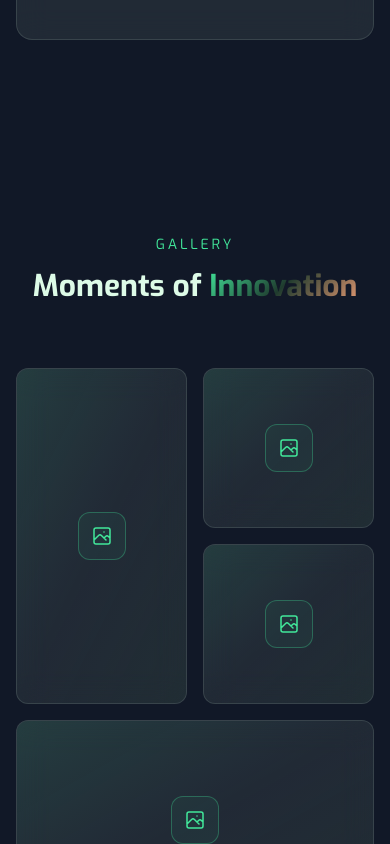
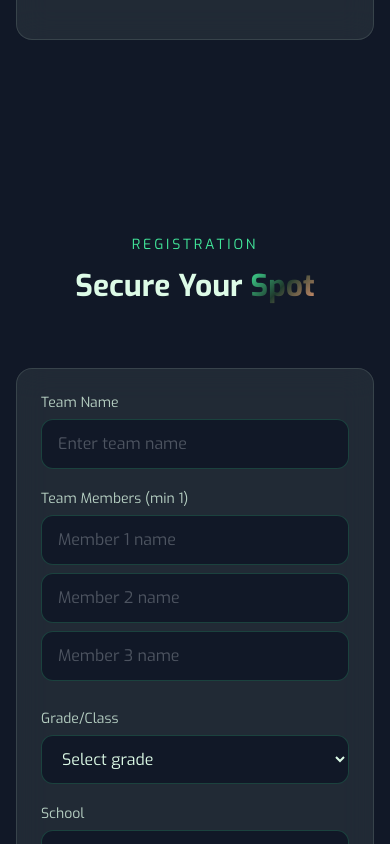
Before and after one commit to aaradhyari/ANVIKSHA, a React (Vite) app: page / in a window 390 px wide. Shown: the part 8080-8924 px from the top of the page. Built offline with nearby package versions, Linux system fonts and the light colour scheme.

Commit message:
Removed Gallery

```diff
--- a/src/App.jsx
+++ b/src/App.jsx
@@ -8,7 +8,6 @@ import Rulebook from './components/Rulebook';
 import JudgingCriteria from './components/JudgingCriteria';
 import Workshop from './components/Workshop';
 import Team from './components/Team';
-import Gallery from './components/Gallery';
 import Registration from './components/Registration';
 import Contact from './components/Contact';
 
@@ -26,7 +25,6 @@ export default function App() {
         <JudgingCriteria />
         <Workshop />
         <Team />
-        <Gallery />
         <Registration />
         <Contact />
       </main>
--- a/src/components/Gallery.jsx
+++ /dev/null
@@ -1,58 +0,0 @@
-import { motion } from 'framer-motion';
-
-const images = [
-  { id: 1, label: 'Innovation Lab', span: 'row-span-2' },
-  { id: 2, label: 'Research Session', span: '' },
-  { id: 3, label: 'Team Collaboration', span: '' },
-  { id: 4, label: 'Tech Expo', span: 'col-span-2' },
-  { id: 5, label: 'Award Ceremony', span: '' },
-  { id: 6, label: 'Workshop', span: 'row-span-2' },
-  { id: 7, label: 'Networking', span: '' },
-];
-
-export default function Gallery() {
-  return (
-    <section id="gallery" className="relative py-24 md:py-32">
-      <div className="max-w-7xl mx-auto px-4 sm:px-6 lg:px-8">
-        <motion.div
-          initial={{ opacity: 0, y: 30 }}
-          whileInView={{ opacity: 1, y: 0 }}
-          viewport={{ once: true }}
-          className="text-center mb-16"
-        >
-          <span className="text-neon-emerald text-sm uppercase tracking-[0.2em]">Gallery</span>
-          <h2 className="text-3xl md:text-5xl font-bold text-frosted-mint mt-3">
-            Moments of{' '}
-            <span className="gradient-text">Innovation</span>
-          </h2>
-        </motion.div>
-
-        <div className="grid grid-cols-2 md:grid-cols-4 gap-4 max-w-5xl mx-auto">
-          {images.map((img, i) => (
-            <motion.div
-              key={img.id}
-              initial={{ opacity: 0, scale: 0.9 }}
-              whileInView={{ opacity: 1, scale: 1 }}
-              viewport={{ once: true }}
-              transition={{ delay: i * 0.05 }}
-              className={`group relative glass rounded-xl overflow-hidden cursor-pointer ${img.span}`}
-              style={{ minHeight: img.span ? '200px' : '160px' }}
-            >
-              <div className="absolute inset-0 bg-gradient-to-br from-neon-emerald/10 via-transparent to-midnight-evergreen/20 group-hover:scale-105 transition-transform duration-500" />
-              <div className="absolute inset-0 flex items-center justify-center">
-                <div className="w-12 h-12 rounded-xl border border-neon-emerald/30 bg-neon-emerald/5 flex items-center justify-center">
-                  <svg className="w-6 h-6 text-neon-emerald" fill="none" viewBox="0 0 24 24" stroke="currentColor">
-                    <path strokeLinecap="round" strokeLinejoin="round" strokeWidth={1.5} d="M4 16l4.586-4.586a2 2 0 012.828 0L16 16m-2-2l1.586-1.586a2 2 0 012.828 0L20 14m-6-6h.01M6 20h12a2 2 0 002-2V6a2 2 0 00-2-2H6a2 2 0 00-2 2v12a2 2 0 002 2z" />
-                  </svg>
-                </div>
-              </div>
-              <div className="absolute bottom-0 left-0 right-0 p-3 bg-gradient-to-t from-cosmic-navy/90 to-transparent opacity-0 group-hover:opacity-100 transition-opacity duration-300">
-                <span className="text-sm text-frosted-mint">{img.label}</span>
-              </div>
-            </motion.div>
-          ))}
-        </div>
-      </div>
-    </section>
-  );
-}
--- a/src/components/Navbar.jsx
+++ b/src/components/Navbar.jsx
@@ -10,7 +10,6 @@ const links = [
   { label: 'Judging', href: '#judging' },
   { label: 'Workshop', href: '#workshop' },
   { label: 'Team', href: '#team' },
-  { label: 'Gallery', href: '#gallery' },
   { label: 'Register', href: '#register' },
 ];
 
```
